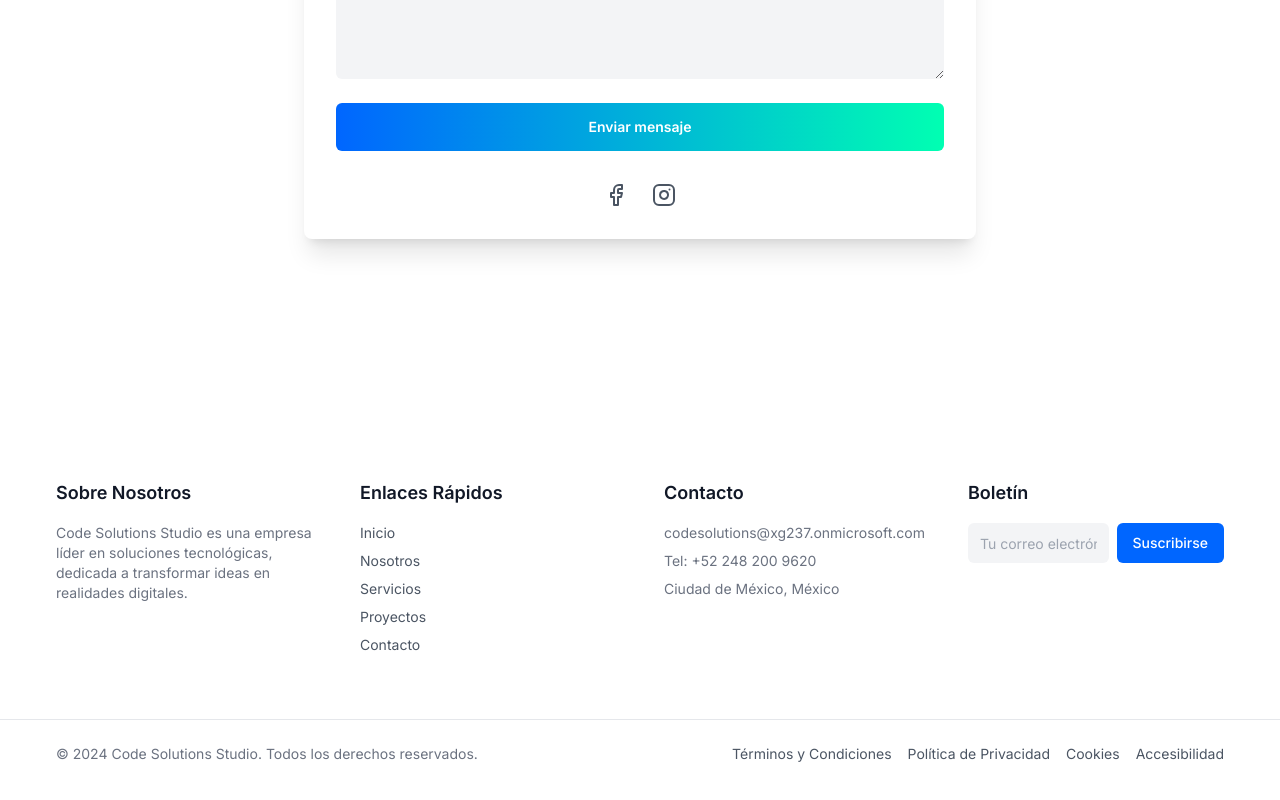
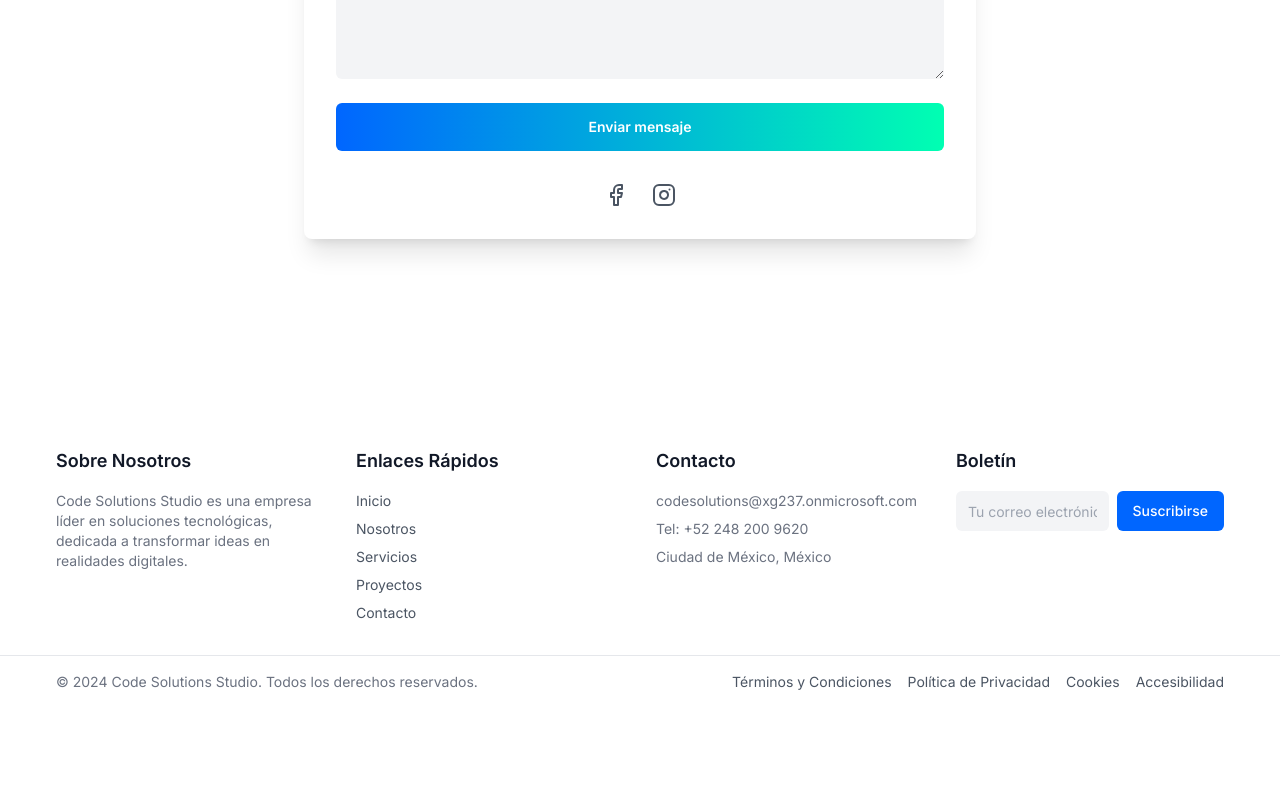
Before and after one commit to CarlosSaulCS/web-actualizacion, a Next.js app: page / in a window 1280 px wide. Shown: the part 4724-5524 px from the top of the page. Built offline with nearby package versions, Linux system fonts and the light colour scheme; no server answers.

Commit message:
correcion de separacio del footer

```diff
--- a/components/layout/footer.tsx
+++ b/components/layout/footer.tsx
@@ -29,8 +29,8 @@
     <footer className={`${
       theme === 'dark' ? 'bg-gray-900 dark:bg-gray-900 text-gray-300' : 'bg-white text-gray-600'
     }`}>
-      <div className="container mx-auto py-16 px-4">
-        <div className="grid grid-cols-1 md:grid-cols-2 lg:grid-cols-4 gap-12">
+      <div className="container mx-auto py-8 px-4"> {/* Reduced padding from py-16 to py-8 */}
+        <div className="grid grid-cols-1 md:grid-cols-2 lg:grid-cols-4 gap-8"> {/* Reduced gap from gap-12 to gap-8 */}
           <div>
             <h3 className={`text-lg font-semibold mb-4 ${
               theme === 'dark' ? 'text-white' : 'text-gray-900'
@@ -110,7 +110,7 @@
       <div className={`border-t ${
         theme === 'dark' ? 'border-gray-800' : 'border-gray-200'
       }`}>
-        <div className="container mx-auto px-4 py-6">
+        <div className="container mx-auto px-4 py-4"> {/* Reduced padding from py-6 to py-4 */}
           <div className="flex flex-col md:flex-row justify-between items-center space-y-4 md:space-y-0">
             <p className={`text-sm ${
               theme === 'dark' ? 'text-gray-400' : 'text-gray-500'
```
